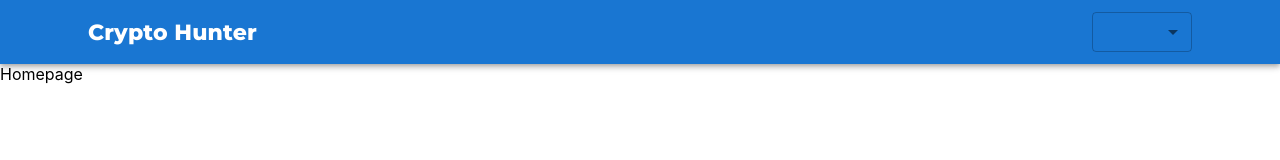
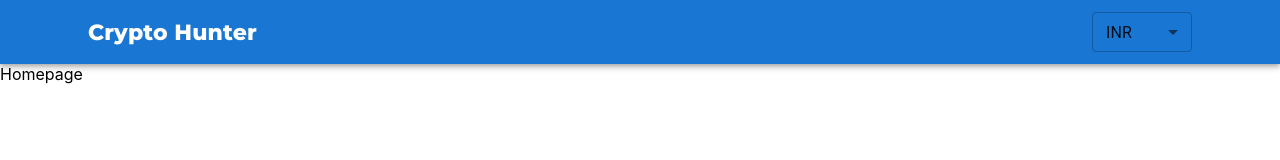
Before and after one commit to nimitagarwal26/CryptoHunter, a React (Create React App) app: page / in a window 1280 px wide. Shown: the top 160 px of the page. Built offline with nearby package versions, Linux system fonts and the light colour scheme.

Commit message:
Context Api created for currency and symbol

```diff
--- a/src/Components/Header.js
+++ b/src/Components/Header.js
@@ -1,6 +1,9 @@
-import { AppBar, Container,Select, MenuItem, Toolbar, Typography } from '@mui/material'
+import { AppBar, Container,Select, MenuItem, Toolbar, Typography, withTheme} from '@mui/material'
 import React from 'react'
 import { styled } from "@mui/material";
+import {  useNavigate } from 'react-router-dom';//in new version we use navigate instead of useHistory.
+import { fontSize } from '@mui/system';
+import { CryptoState } from '../CryptoContext';
 
 
 const AppRoot = styled('div')(({ theme }) => ({
@@ -13,13 +16,23 @@ const AppRoot = styled('div')(({ theme }) => ({
 }));
 
 const Header = () => {
-  return (
-   <AppBar color='primary' position='static'>
+  const history= useNavigate();
+
+  const {currency,setCurrency}=CryptoState();
+  console.log(currency);
+
+return (
+
+    <AppBar color='primary' position='static'>
       <Container>
         <Toolbar>
 
-          <AppRoot><Typography><AppRoot>Crypto Hunter</AppRoot></Typography></AppRoot>
-          <Select variant='outlined'  style={{width:100,height:40,marginLeft:15 }}>
+          <AppRoot onClick={()=>history("/")}><Typography><AppRoot>Crypto Hunter</AppRoot></Typography></AppRoot>
+          <Select variant='outlined'
+            style={{width:100,height:40,marginLeft:15 }}
+            value={currency}
+            onChange={(e)=>setCurrency(e.target.value)}
+          >
             <MenuItem value={"USD"}>USD</MenuItem>
             <MenuItem value={"INR"}>INR</MenuItem>
            </Select>
@@ -28,6 +41,8 @@ const Header = () => {
       </Container>
 
    </AppBar>
+
+
   );
 };
 
--- /dev/null
+++ b/src/CryptoContext.js
@@ -0,0 +1,22 @@
+import React, { createContext, useContext, useEffect, useState } from 'react'
+
+const Crypto=createContext();
+
+const CryptoContext = ({children}) => {
+  const[currency,setCurrency]=useState("INR");
+  const[symbol,setSymbol]=useState("₹");
+
+  useEffect(()=>{
+    if(currency==="INR")setSymbol("₹");
+    else if(currency==="USD")setSymbol("$");
+  },[currency]);
+
+
+  return (<Crypto.Provider value={{currency,symbol,setCurrency}}>{children}</Crypto.Provider>);
+};
+
+export default CryptoContext;
+
+export const CryptoState=()=>{
+    return useContext(Crypto);
+};
--- a/src/index.js
+++ b/src/index.js
@@ -2,11 +2,15 @@ import React from 'react';
 import ReactDOM from 'react-dom/client';
 import './index.css';
 import App from './App';
+import CryptoContext from './CryptoContext';
 
 
 const root = ReactDOM.createRoot(document.getElementById('root'));
 root.render(
   <React.StrictMode>
+    <CryptoContext>
     <App />
+    </CryptoContext>
+
   </React.StrictMode>
 );
```
